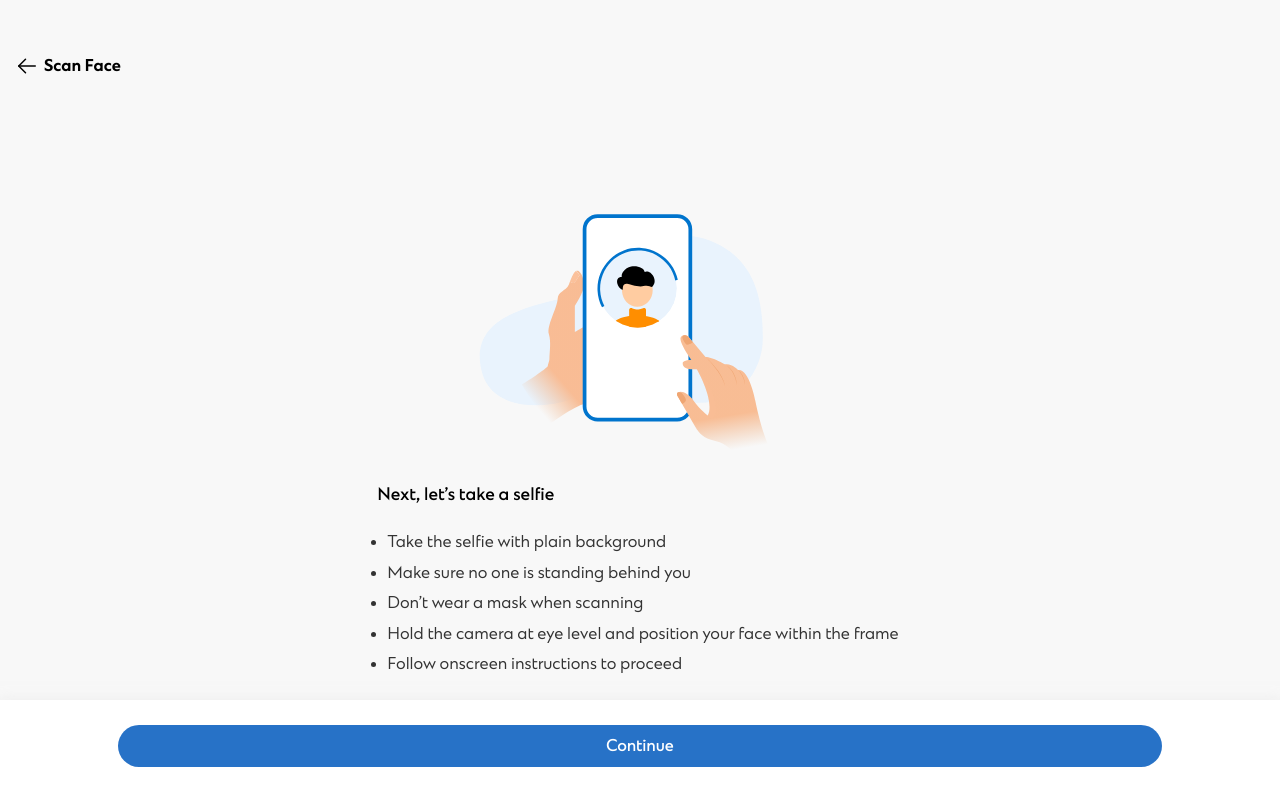
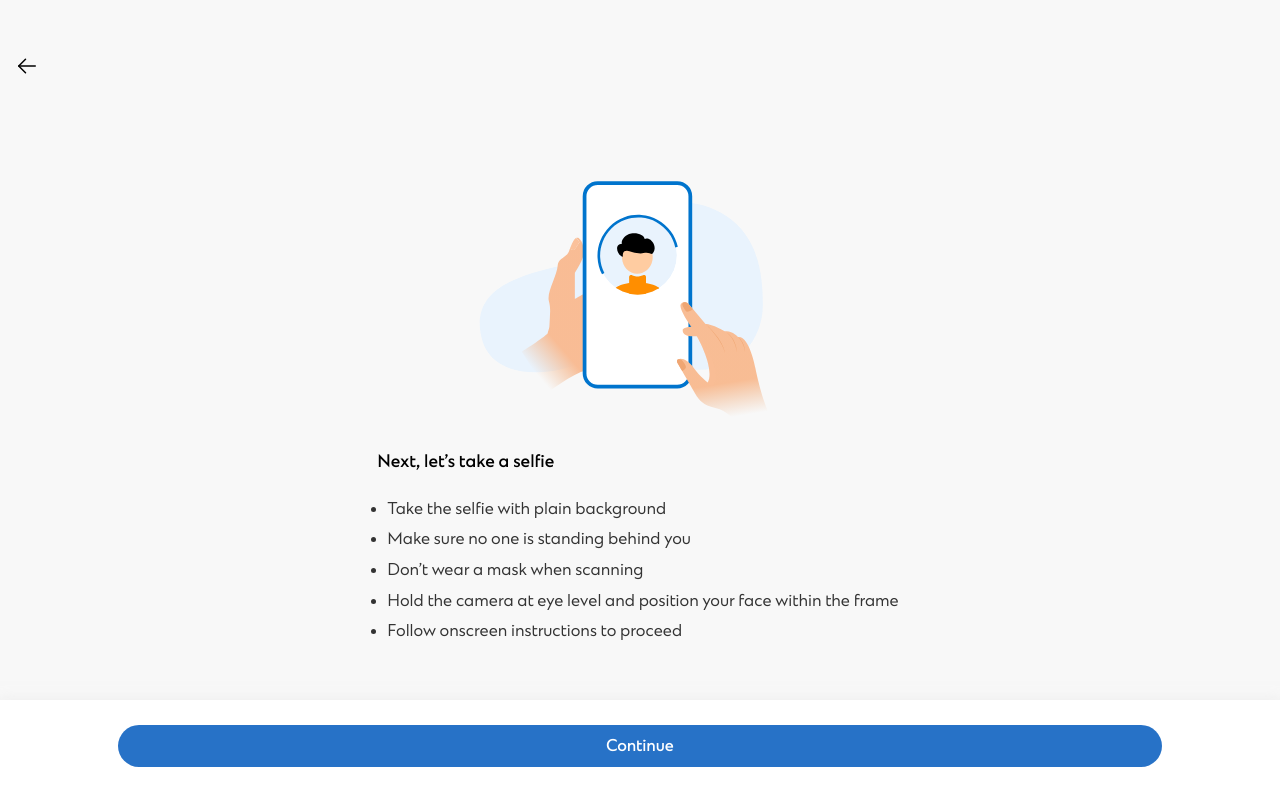
Before and after one commit to qiuhutu/zoloz-introweb, a React app: page / in a window 1280 px wide. Built offline with nearby package versions, Linux system fonts and the light colour scheme.

Commit message:
ADO#4107843  UI update - remove title

```diff
--- a/src/App.js
+++ b/src/App.js
@@ -58,7 +58,7 @@ function App() {
         type !== 'uob' ? (
           <div className="zoloz-topbar">
             <img src={arrowLeft} className="zoloz-icon-arrow-left" alt="turnBack" onClick={backClick} />
-            <header className="zoloz-topbar-title">{t('title')}</header>
+            {/* <header className="zoloz-topbar-title">{t('title')}</header> */}
           </div>
         ) :
           (
@@ -79,6 +79,7 @@ function App() {
           </ul>
         </div>
       </div>
+      <div></div>
       {type === 'uob' ?
         (
           <div className='zoloz-bottombar-uob'>
```
